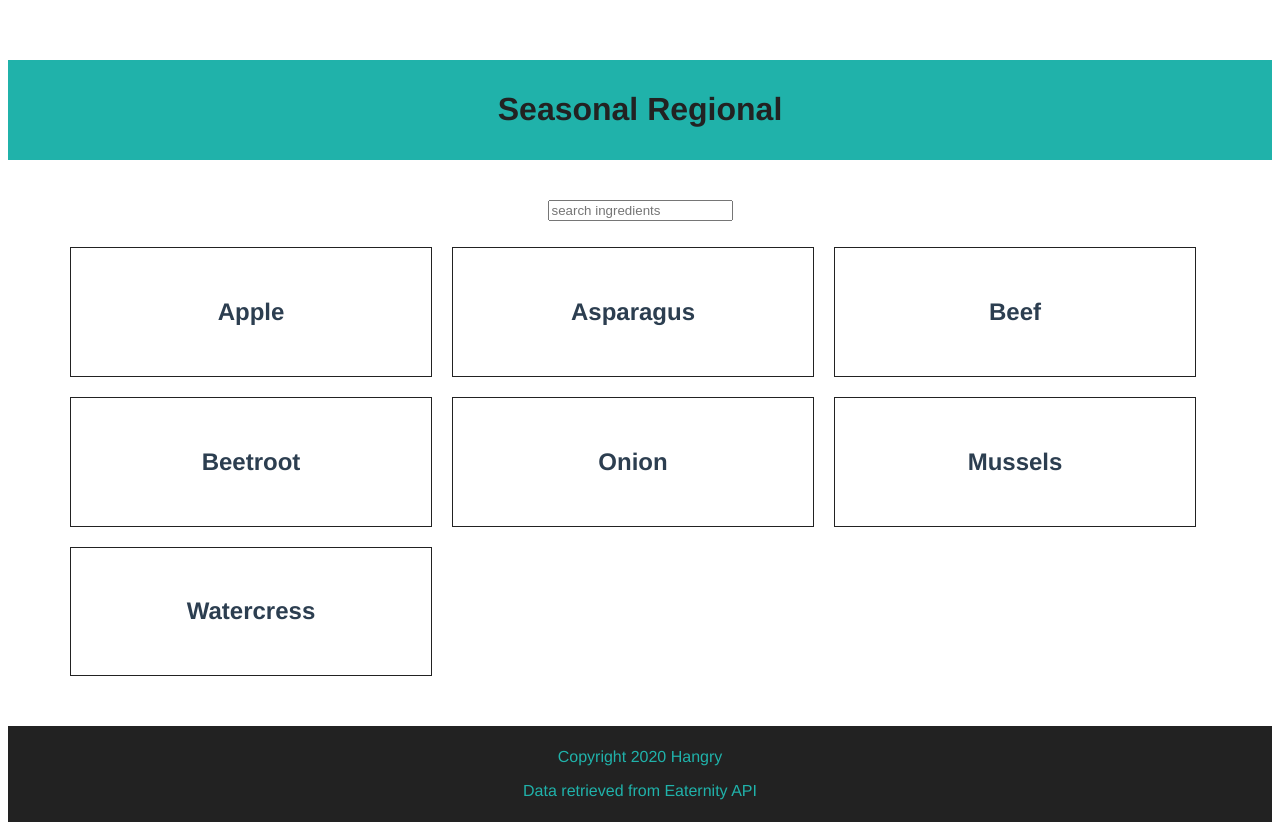
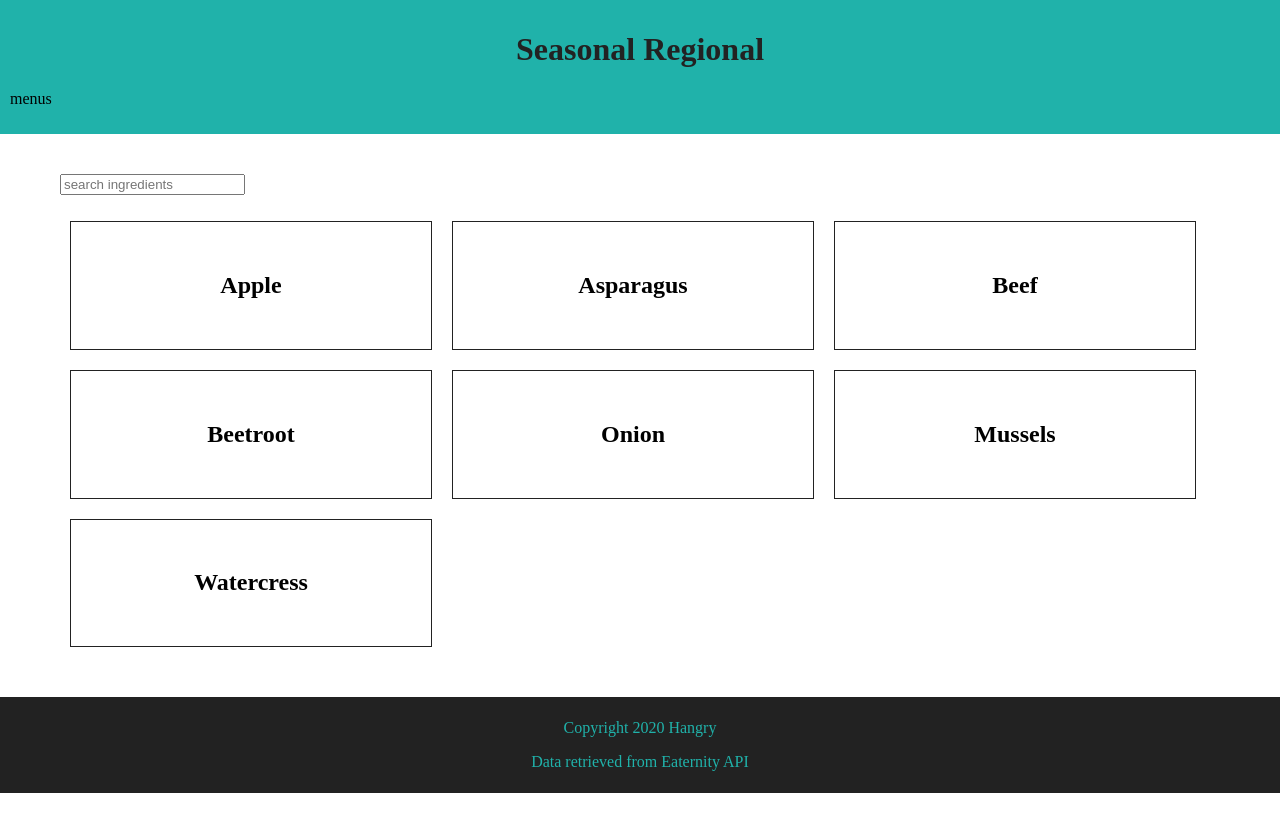
Before and after one commit to junolouise/seasonal-and-regional, a Vue app: page / in a window 1280 px wide. After the commit the page ends 800 px from the top, so only its background shows below. Built offline with nearby package versions, Linux system fonts and the light colour scheme.

Commit message:
linking screens from header

```diff
--- a/src/App.vue
+++ b/src/App.vue
@@ -1,37 +1,43 @@
 <template>
-  <div id="app">
-    <app-header></app-header>
-    <app-ingredients></app-ingredients>
-    <app-footer></app-footer>
-  </div>
+	<div>
+		<app-header v-bind:component="component" v-on:changeComponent="updateComponent($event)"></app-header>
+		<keep-alive>
+			<component v-bind:is="component"></component>
+		</keep-alive>
+		<app-footer></app-footer>
+	</div>
 </template>
 
 <script>
 // Imports
-import Header from "./components/Header.vue";
-import Footer from "./components/Footer.vue";
-import Ingredients from "./components/Ingredients.vue";
+import Header from './components/Header.vue';
+import Footer from './components/Footer.vue';
+import Ingredients from './components/Ingredients.vue';
+import Menus from './components/Menus.vue';
 export default {
-  name: 'App',
-  components: {
-    "app-header": Header,
-    "app-footer": Footer,
-    "app-ingredients": Ingredients
-  },
-  data() {
-    return {};
-  }
+	components: {
+		'app-header': Header,
+		'app-footer': Footer,
+		'app-ingredients': Ingredients,
+		'app-menus': Menus,
+	},
+	data() {
+		return {
+			component: 'app-ingredients',
+		};
+	},
+	methods: {
+		updateComponent: function(updatedComponent) {
+			this.component = updatedComponent;
+			console.log('in App Vue updateComponent', this.component);
+		},
+	},
 };
 </script>
 
-
 <style>
-#app {
-  font-family: Avenir, Helvetica, Arial, sans-serif;
-  -webkit-font-smoothing: antialiased;
-  -moz-osx-font-smoothing: grayscale;
-  text-align: center;
-  color: #2c3e50;
-  margin-top: 60px;
+body {
+	margin: 0;
+	font-family: 'Nunito SemiBold';
 }
 </style>
--- a/src/components/Header.vue
+++ b/src/components/Header.vue
@@ -1,16 +1,37 @@
 <template>
 	<header>
 		<h1>{{ title }}</h1>
+		<p v-on:click="changeComponent">{{ componentLink }}</p>
 	</header>
 </template>
 
 <script>
 export default {
+	props: {
+		component: {
+			type: String,
+			required: true,
+		},
+	},
 	data() {
 		return {
-      title: "Seasonal Regional"
+			title: 'Seasonal Regional',
+			componentLink: 'menus',
 		};
+	},
+	methods: {
+		changeComponent: function() {
+			if (this.component == 'app-ingredients') {
+				this.componentLink = 'ingredients';
+				this.component = 'app-menus';
+			} else {
+				this.componentLink = 'menus';
+				this.component = 'app-ingredients';
 			}
+
+			this.$emit('changeComponent', this.component);
+		},
+	},
 };
 </script>
 
```
Lines whose indentation alone changed are shown as unchanged.
